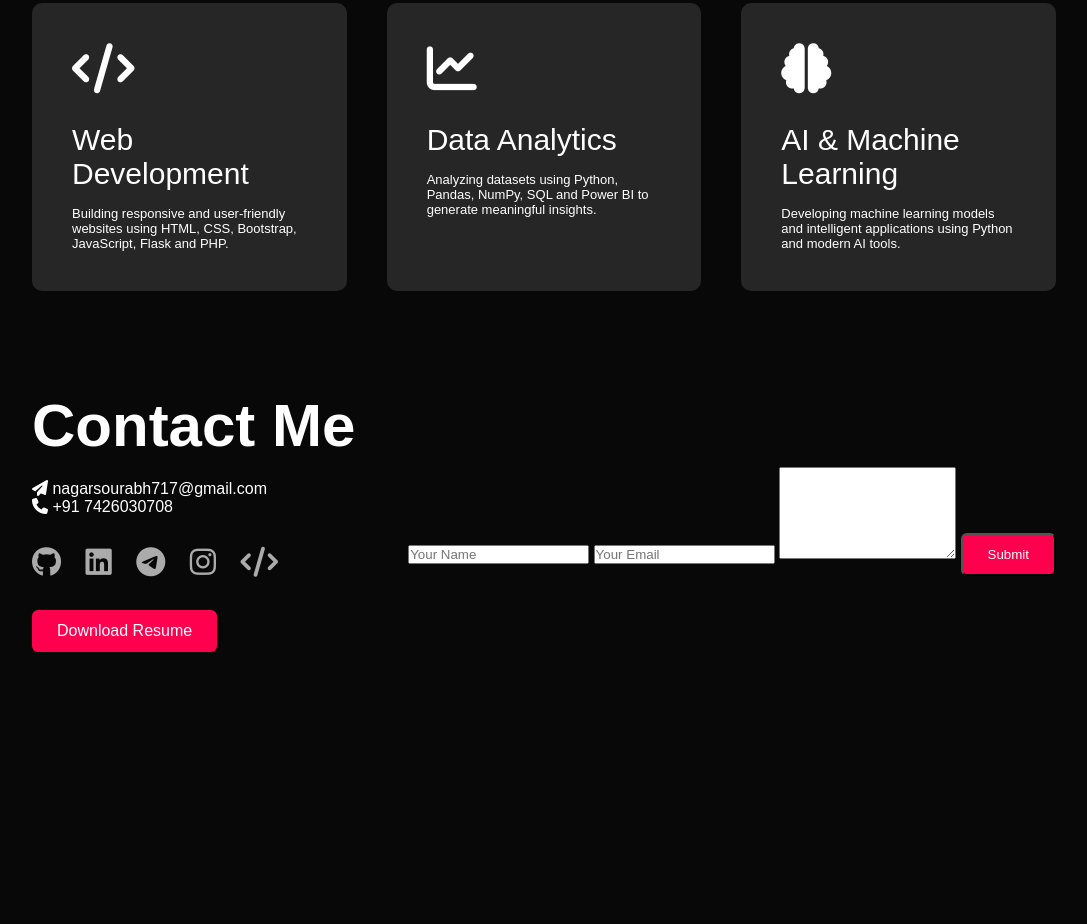
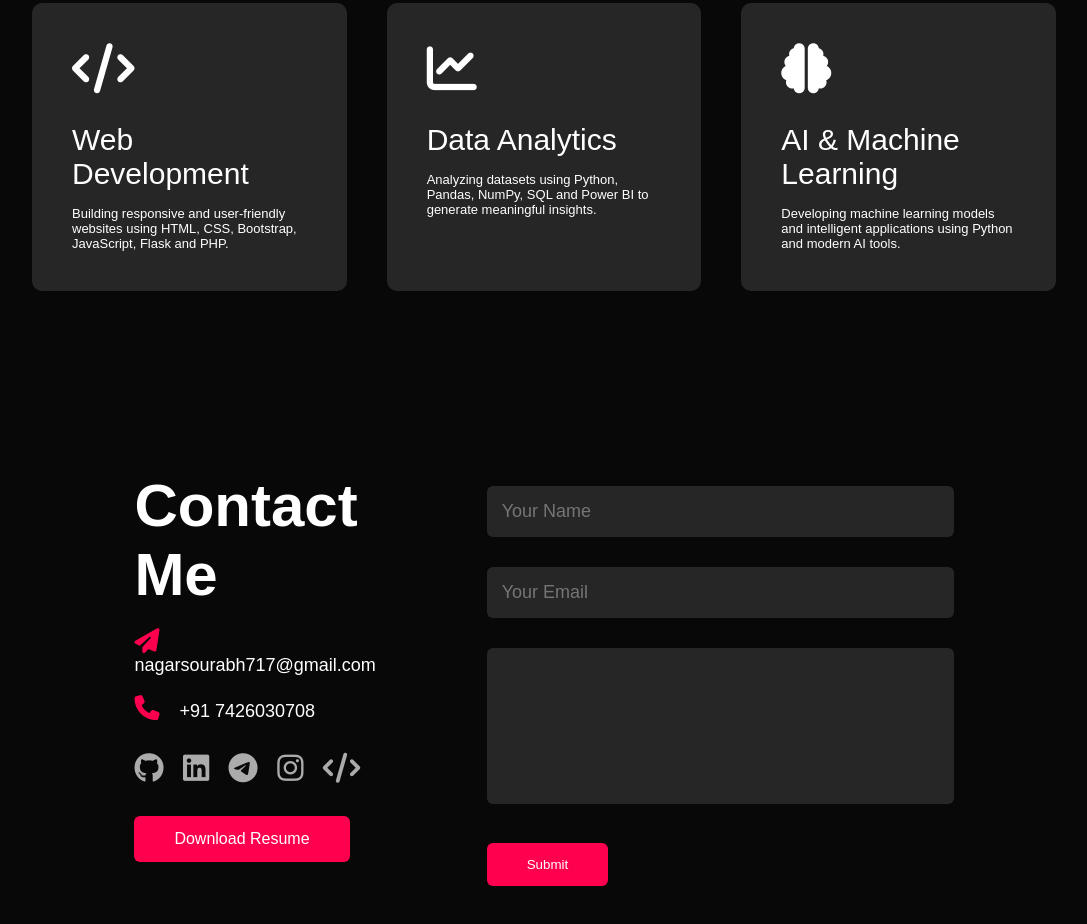
Before and after one commit to nagarsourabh717/portfolio_sourabh_nagar, a plain HTML site: page index.html in a window 1280 px wide. Shown: the part 1700-2624 px from the top of the page, without its empty margins (96-1183 px from the left). Before the commit the page ends 2362 px from the top, so only its background shows below. Drawn offline with Linux system fonts and the light colour scheme.

Commit message:
Update style.css

```diff
--- a/style.css
+++ b/style.css
@@ -269,3 +269,149 @@ nav ul li a:hover::after{
     color:#ff004f;
     transform:translateY(-5px);
 }
+/* CONTACT SECTION */
+
+#contact{
+    padding:80px 0;
+}
+
+.contact-left{
+    flex-basis:35%;
+}
+
+.contact-right{
+    flex-basis:60%;
+}
+
+.contact-left p{
+    margin-top:20px;
+    font-size:18px;
+}
+
+.contact-left p i{
+    color:#ff004f;
+    margin-right:15px;
+    font-size:25px;
+}
+
+.social-icons{
+    margin-top:30px;
+}
+
+.social-icons a{
+    text-decoration:none;
+    font-size:30px;
+    margin-right:15px;
+    color:#ababab;
+    display:inline-block;
+    transition:0.5s;
+}
+
+.social-icons a:hover{
+    color:#ff004f;
+    transform:translateY(-5px);
+}
+
+.btn.btn2{
+    display:inline-block;
+    background:#ff004f;
+    color:#fff;
+    padding:14px 40px;
+    text-decoration:none;
+    border-radius:6px;
+    margin-top:30px;
+    border:none;
+    cursor:pointer;
+}
+
+.contact-right form{
+    width:100%;
+}
+
+form input,
+form textarea{
+    width:100%;
+    border:0;
+    outline:none;
+    background:#262626;
+    padding:15px;
+    margin:15px 0;
+    color:#fff;
+    font-size:18px;
+    border-radius:6px;
+}
+
+form .btn2{
+    padding:14px 60px;
+    margin-top:20px;
+}
+
+/* FOOTER */
+
+.copyright{
+    width:100%;
+    text-align:center;
+    padding:25px 0;
+    background:#262626;
+    font-weight:300;
+    margin-top:20px;
+}
+.row{
+    display:flex;
+    justify-content:space-between;
+    align-items:flex-start;
+    flex-wrap:nowrap;
+}
+
+.contact-left{
+    width:35%;
+}
+
+.contact-right{
+    width:60%;
+}
+#contact{
+    padding:80px 10%;
+}
+
+#contact .row{
+    display:flex;
+    justify-content:space-between;
+    align-items:flex-start;
+    gap:80px;
+}
+
+.contact-left{
+    flex-basis:35%;
+}
+
+.contact-right{
+    flex-basis:60%;
+}
+
+.contact-right form{
+    width:100%;
+}
+
+.contact-right input,
+.contact-right textarea{
+    width:100%;
+    border:0;
+    outline:none;
+    background:#262626;
+    padding:15px;
+    margin:15px 0;
+    color:#fff;
+    font-size:18px;
+    border-radius:6px;
+    box-sizing:border-box;
+}
+
+.contact-right textarea{
+    resize:none;
+}
+
+.contact-right .btn{
+    margin-top:20px;
+    cursor:pointer;
+}
```
